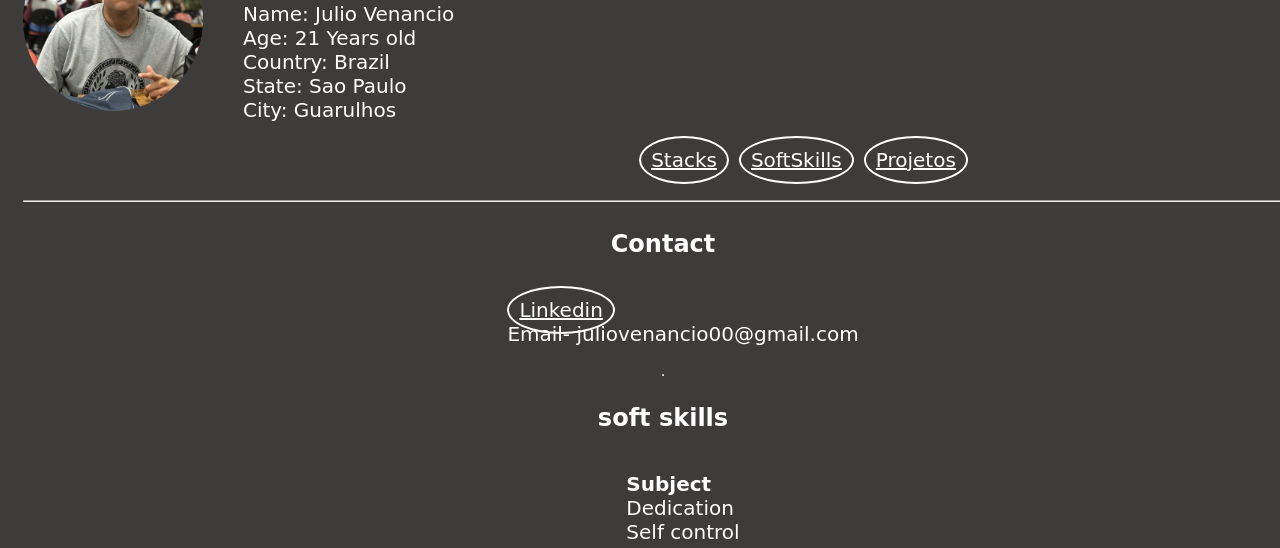
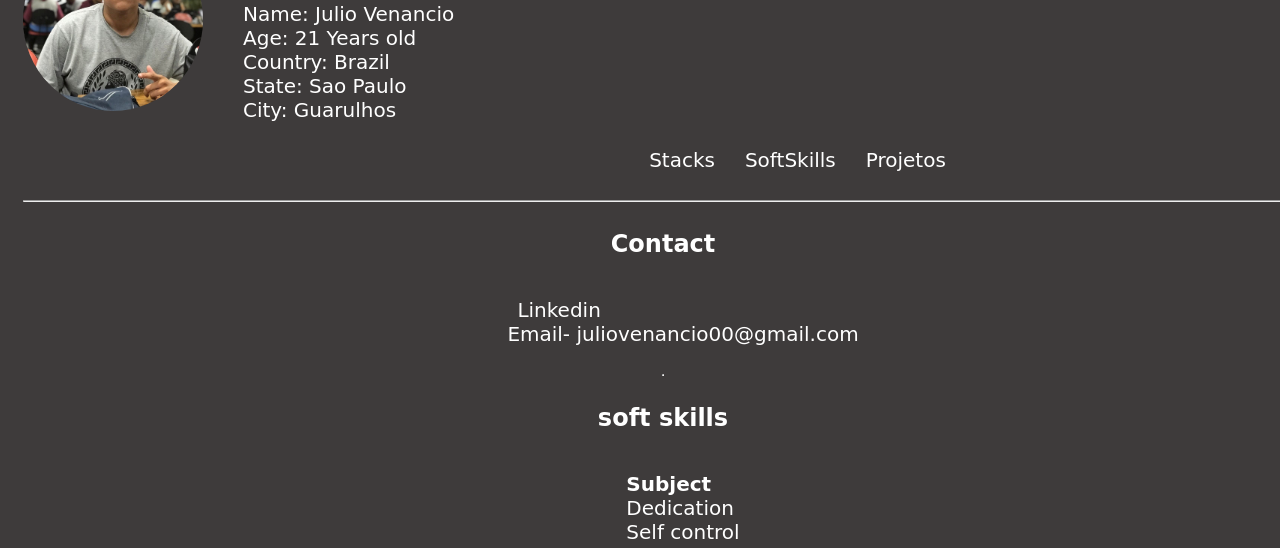
Before and after one commit to JulioVenan/JulioVenan.github.io, a plain HTML site: page index.html in a window 1280 px wide. Shown: the part 252-800 px from the top of the page. Drawn offline with Linux system fonts and the light colour scheme; a web font is replaced by a local one.

Commit message:
remoção de bordas

```diff
--- a/style/style.css
+++ b/style/style.css
@@ -28,9 +28,11 @@ body{
 }
 
 a{
+    text-decoration: none;
     border: 2px solid;
     padding: 10px;
-    border-radius: 50%;
+    border-radius: 30px;
+    border: none;
     cursor: pointer;
 }
 
@@ -44,6 +46,7 @@ a:hover{
     flex-direction: row;
     margin-top: 300px;
     gap: 10px;
+
 
 }
 
```
